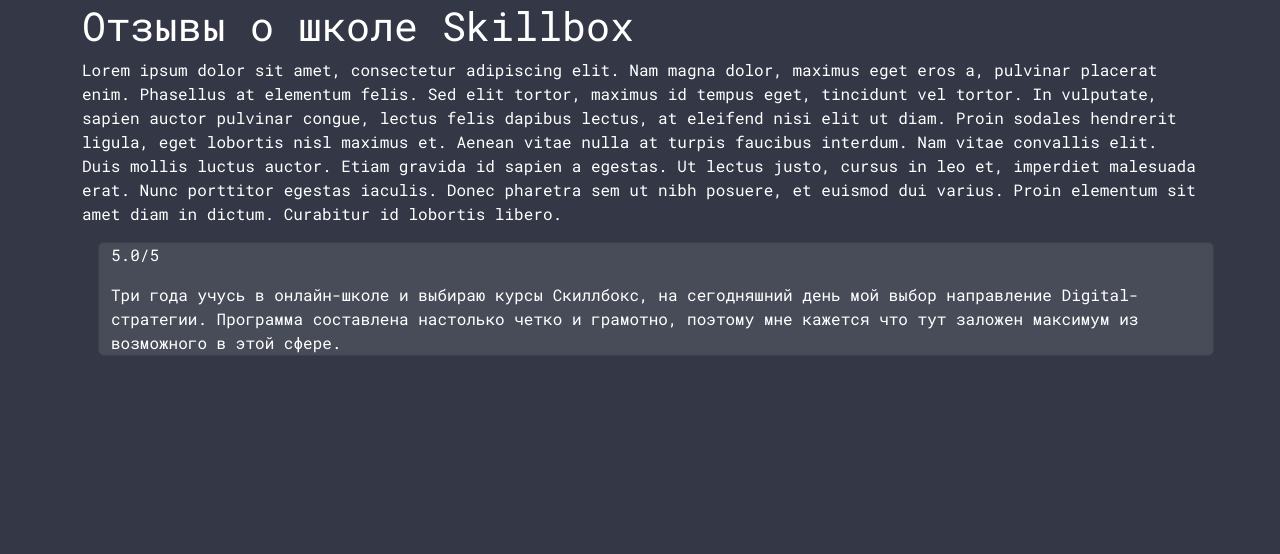
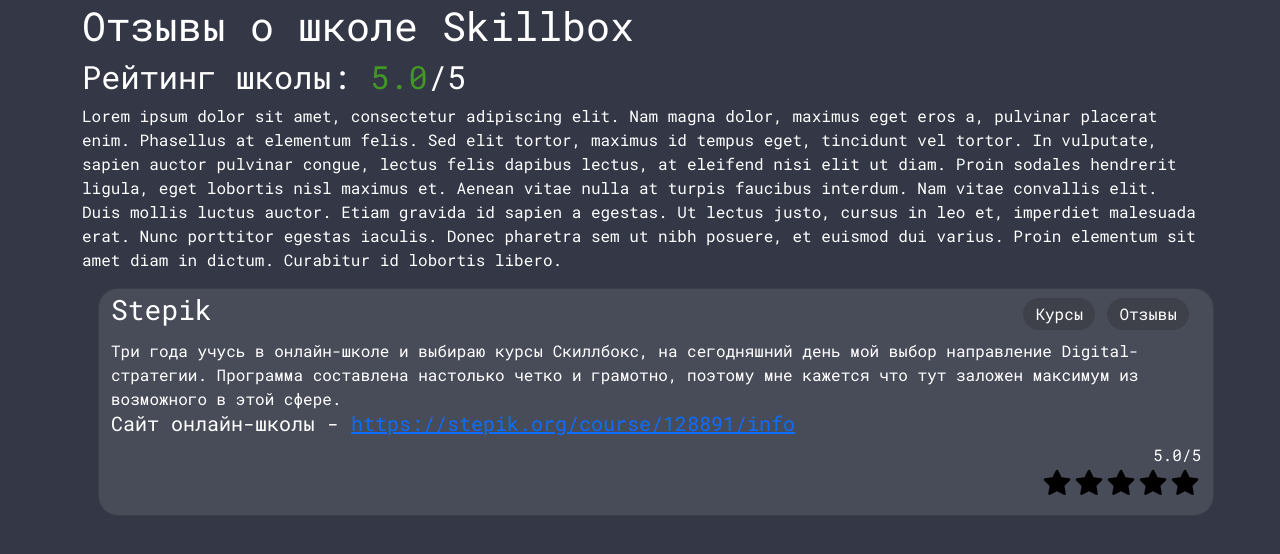
Before and after one commit to Njves/KursoAgregator, a Flask app: page /school/1/reviews in a window 1280 px wide. Shown: the part 62-616 px from the top of the page. Run offline with Flask 3, Linux system fonts and the light colour scheme.

Commit message:
Сделал рабочим поиск направление обучение Добавил отзывы на школу и средний балл школы Сделал небольшие изменения типа сохранения рейтинга и текста отзыва если чел не залогинился но уже написал отзыв

```diff
--- a/app/review/routes.py
+++ b/app/review/routes.py
@@ -24,11 +24,13 @@
     """
     Show reviews by course id
     """
-    school = School.query.filter_by(id=school_id).one()
+    school = School.query.filter_by(id=school_id).first()
     if not school:
         return flask.abort(status=404)
-    reviews = school.reviews
-    return render_template('review/review_school.html', school=school, reviews=reviews)
+    reviews = [i for i in school.reviews]
+    school_rating = sum([review.rating for review in reviews]) / len(reviews)
+
+    return render_template('review/review_school.html', school=school, reviews=reviews, school_rating=school_rating)
 
 
 @bp.route('/reviews', methods=['GET'])
--- a/app/templates/base.html
+++ b/app/templates/base.html
@@ -19,8 +19,8 @@
       <span class="navbar-toggler-icon"></span>
     </button>
     <div class="collapse navbar-collapse justify-content-center" id="navbarSupportedContent">
-      <form class="d-flex" role="search">
-        <input class="form-control me-2" type="search" placeholder="Введите направление обучения" aria-label="Search">
+      <form action="{{ url_for('main.courses') }}" class="d-flex" role="search">
+        <input class="form-control me-2" type="search" name="filter" placeholder="Введите направление обучения" aria-label="Search">
       </form>
       <ul class="navbar-nav mb-2 mb-lg-0">
         <li class="nav-item">
--- a/app/templates/review/review_item.html
+++ b/app/templates/review/review_item.html
@@ -9,7 +9,7 @@
   <span>{{ review.text }}</span>
 
   <h5 class="review-site">Сайт онлайн-школы - {% for course in review.course %}
-    <a class="course-hyperlink" href="{{ review.course.link }}">{{ review.course.link }}</a>
+    <a class="course-hyperlink" href="{{ course.link }}">{{ course.link }}</a>
     {% endfor %}
   </h5>
   <div class="author-rating">
--- a/app/templates/review/review_school.html
+++ b/app/templates/review/review_school.html
@@ -1,16 +1,33 @@
 {% extends 'base.html' %}
 {% block content %}
 <link rel="stylesheet" type="text/css" href="{{ url_for('static', filename='style/review.css') }}">
+<style>
+    {% if school_rating <= 2 %}
+    .school_rating {
+        color: #ff0000;
+    }
+    {% endif %}
+    {% if  2 < school_rating <= 3.9 %}
+    .school_rating {
+        color: #ff6e00;
+        font-weight: bold;
+    }
+    {% endif %}
+    {% if  school_rating > 3.9 %}
+    .school_rating {
+        color: #429824;
+    }
+    {% endif %}
+</style>
 <main>
     <div class="container">
         <h1>Отзывы о школе {{ school.title }}</h1>
+        <h2 >Рейтинг школы: <span class="school_rating">{{ school_rating }}</span>/5</h2>
+        {% if school.description %}
         <p class="description ">{{ school.description }}</p>
-        {% for rev in reviews %}
-
-        <div style="background-color: rgba(72, 76, 89, 1);color:white;" class="card container m-3">
-            <p>{{ rev.rating }}/5</p>
-            {{ rev.text }}
-        </div>
+        {% endif %}
+        {% for review in reviews %}
+        {% include "review/review_item.html" %}
         {% endfor %}
     </div>
 </main>
```
Also changed, not shown: app/templates/main/course.html (+34 -4 lines), app.db, app/static/style/course.css (line endings or trailing spaces).
